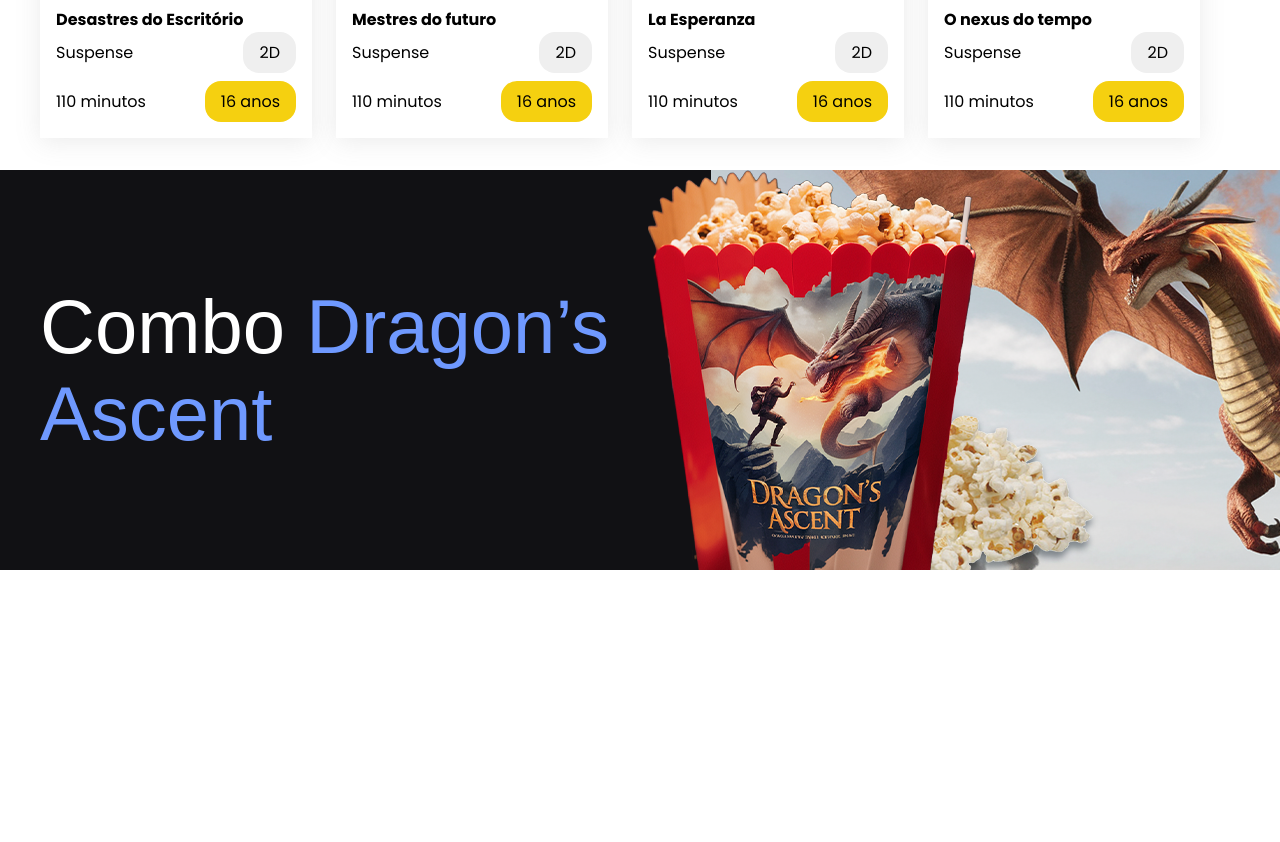
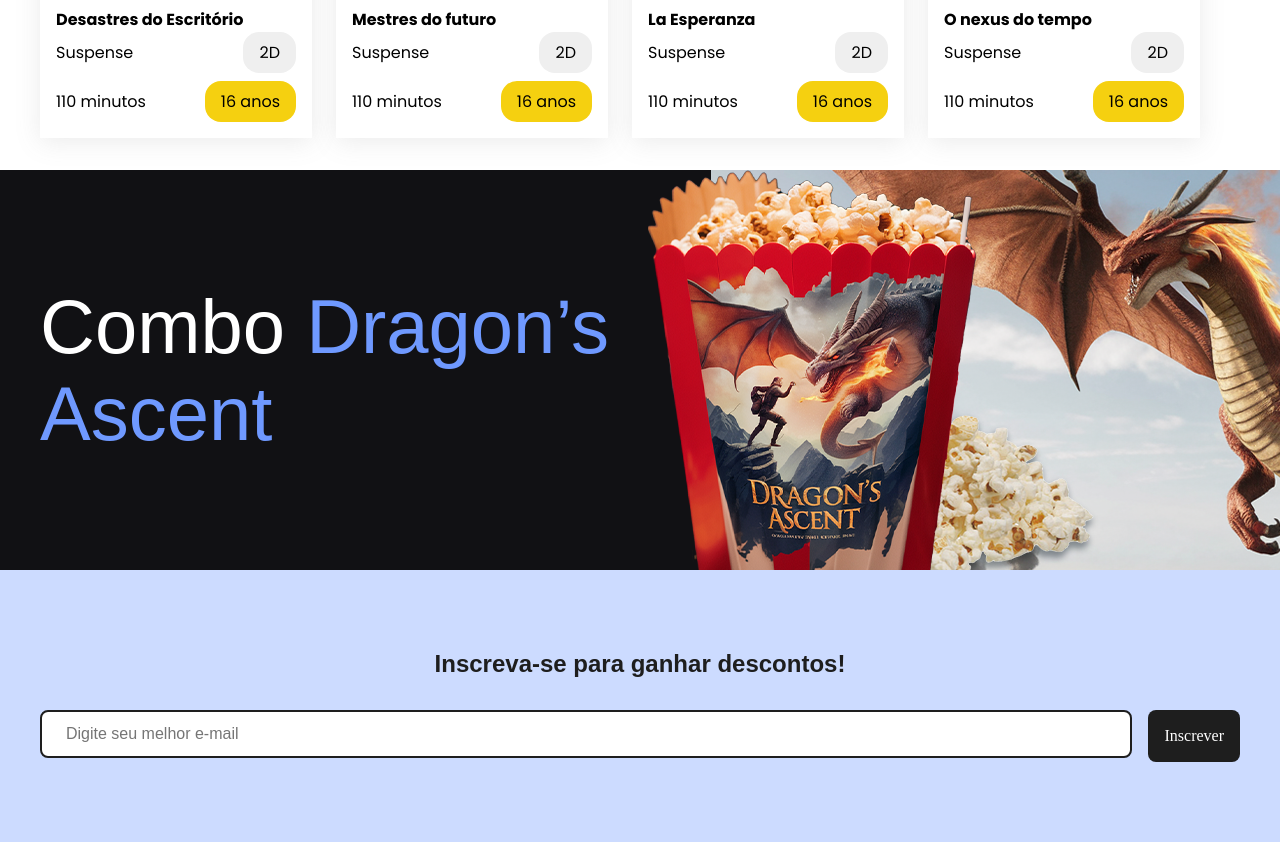
Before and after one commit to Cr0l3y/praticacomCSSFlexbox, a plain HTML site: page index.html in a window 1280 px wide. Shown: the part 1719-2561 px from the top of the page. Before the commit the page ends 2289 px from the top, so only its background shows below. Drawn offline with Linux system fonts and the light colour scheme; a web font is replaced by a local one.

Commit message:
newsletter

```diff
--- a/index.html
+++ b/index.html
@@ -229,5 +229,15 @@
       </div>
     </section>
 
+    <section class="newsletter">
+      <div class="newsletter__container">
+        <h2 class="newsletter__titulo" id="newsletter-titulo">Inscreva-se para ganhar descontos!</h2>
+        <form class="newsletter__formulario" aria-labelledby="newsletter-titulo">
+          <input type="email" placeholder="Digite seu melhor e-mail" class="newsletter__input">
+          <button type="submit" class="newsletter__button">Inscrever</button>
+        </form>
+      </div>
+    </section>
+
   </body>
 </html>
--- a/styles/newsletter.css
+++ b/styles/newsletter.css
@@ -0,0 +1,76 @@
+
+
+
+
+
+
+
+.newsletter{
+    background-color: var(--cor-de-fundo-newsletter);
+    padding: var(--padding-xxl) 0;
+}
+
+.newsletter__container{
+    max-width: var(--max-width-block);
+    margin: 0 auto;
+}
+
+.newsletter__titulo{
+    color: var(--cor-texto);
+    font-family: var(--fonte-titulo);
+    font-size: var(--font-size-l);
+    line-height: 1.2em;
+    text-align: center;
+    margin-bottom: var(--margin-l);
+}
+
+
+
+
+
+.newsletter__formulario{
+    display: flex;
+    gap: var(--gap-s);
+}
+
+
+
+.newsletter__input{
+    flex-grow: 1;
+    height: 3rem;
+    padding: var(--padding-s) var(--padding-m);
+    border:  2px solid var(--cor-de-fundo-footer);
+    border-radius: 8px;
+}
+
+
+
+
+.newsletter__button{
+    padding: var(--padding-s);
+    color: var(--cor-texto-claro);
+    background-color: var(--cor-de-fundo-footer);
+    font-family: var(--font-texto);
+    font-size: var(--font-size-s);
+    line-height: 1.2em;
+    border: none;
+    border-radius: 8px;
+}
+
+
+
+
+@media screen and (max-width: 1200px) {
+    .newsletter{
+        padding: var(--padding-xs) var(--padding-m);
+    }
+}
+
+
+@media screen  and (max-width: 730px) {
+    .newsletter__formulario{
+        flex-direction: column;
+        justify-content: center;
+        align-items: center;
+    }
+}
```
